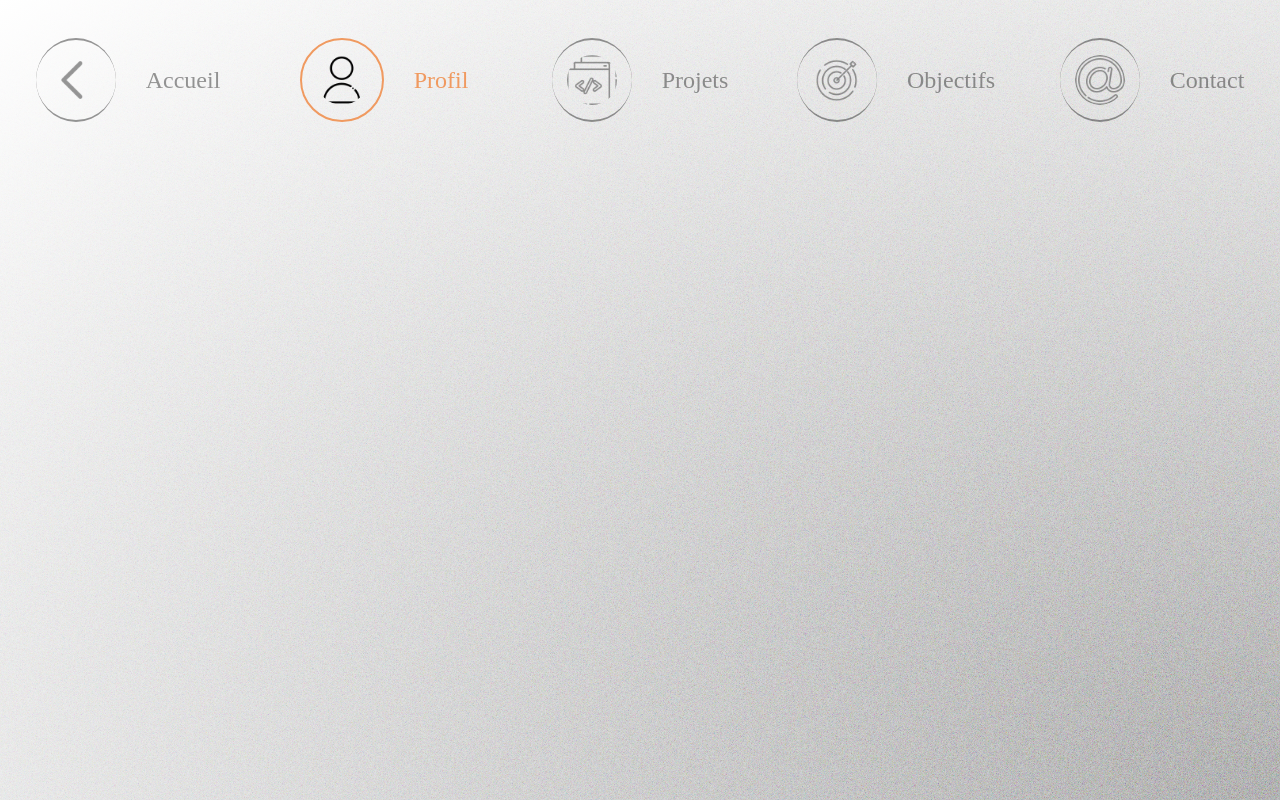
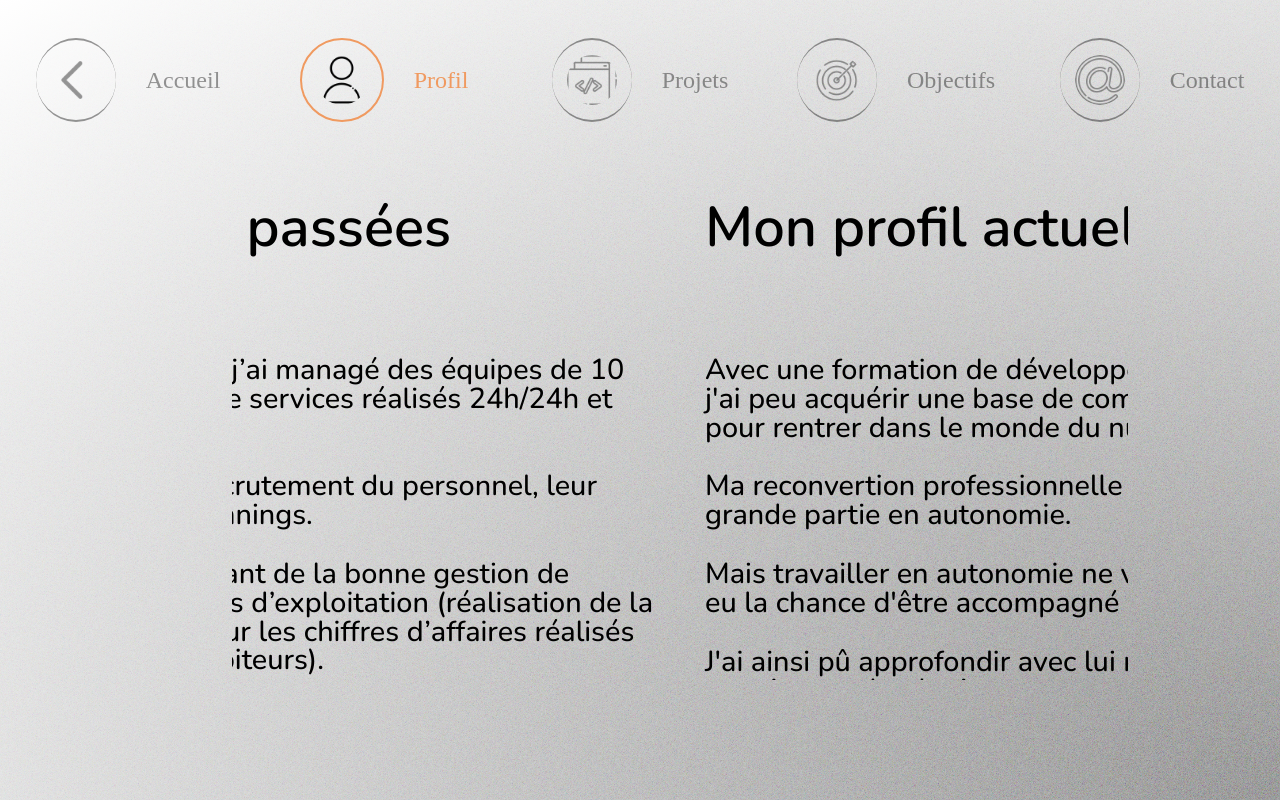
Before and after one commit to Arnaud-Goguelin/portfolio_Arnaud_Goguelin, a React (Vite) app: page /Profil in a window 1280 px wide. Built offline with nearby package versions, Linux system fonts and the light colour scheme.

Commit message:
page Profil créée, reste mise en page à finir

```diff
--- /dev/null
+++ b/src/components/textDisplay/textDisplay.jsx
@@ -0,0 +1,28 @@
+import PropTypes from 'prop-types'
+
+import './textDisplay.scss'
+
+function TextDisplay({ title, paragraphs, skills }) {
+
+    return(
+        <div className='contentToDisplay'>
+            <h2>{title}</h2>
+            {paragraphs.map((content, index) => (
+                <p key={index + 'paragraph'}>{content}</p>
+            ))}
+            <ul>
+                {skills.map((content, index) => (
+                <li key={index + 'skill'}>{content}</li>
+                ))}
+            </ul>
+        </div>
+    )
+}
+
+export default TextDisplay
+
+TextDisplay.propTypes  = {
+    title: PropTypes.string,
+    paragraphs: PropTypes.array,
+    skills: PropTypes.array
+  }
--- /dev/null
+++ b/src/components/textDisplay/textDisplay.scss
@@ -0,0 +1,31 @@
+@use '../../variables';
+
+.contentToDisplay {
+    position: relative;
+    width: 100%;
+    height: 100%;
+    margin: 0 25px;
+
+    h2 {
+        margin: 0 0 100px 0;
+        font-size: 3.5em;
+        font-weight: 600;
+    }
+
+    p, li {
+        margin: 0 0 30px 0;
+        font-size: 1.8em;
+    }
+
+    .before__partOne {
+        font-size: 0.8em;
+    }
+
+    .before__partTwo {
+        font-size: 0.6em;
+    }
+
+    .before__partThree {
+        font-size: 0.4em;
+    }
+}
--- /dev/null
+++ b/src/data/profilDatas.json
@@ -0,0 +1,39 @@
+[
+    {
+        "id": "Past20142022",
+        "title": "Mes expériences passées",
+        "paragraphs": [
+            "Ancien directeur adjoint d’hôtel, j’ai managé des équipes de 10 personnes. J’étais responsable de services réalisés 24h/24h et 365 jours par an.",
+            "Mes missions concernaient le recrutement du personnel, leur formation, la réalisation des plannings.",
+            "Avec mon ou ma n+1, j’étais garant de la bonne gestion de l’établissement, tant sur les coûts d’exploitation (réalisation de la comptabilité fournisseurs) que sur les chiffres d’affaires réalisés (gestion des comptes clients débiteurs).",
+            "Une bonne connaissance de la place où j’exerçais, et de mon mix client, était nécessaire pour assurer un revenue management cohérent et d'optimiser le taux d’occupation et le prix moyen de vente...",
+            "Mais ça c’était avant.",
+            "En 2022, j’ai pris la décision de changer de carrière, pour me dédier à une passion latente chez moi, vers laquelle je revenais toujours.",
+            "Je ne regrette pas mes expériences passées, elles m’ont beaucoup apporté en termes :"
+        ],
+        "skills": [
+            "de Communication,",
+            "d'Organisation,",
+            "de Prise de décision,",
+            "de Sens du service."
+        ]
+    },
+    {
+        "id": "Now2022toInfinite",
+        "title": "Mon profil actuel",
+        "paragraphs": [
+            "Avec une formation de développeur web chez Openclassroomsn, j'ai peu acquérir une base de compétences techniques solide pour rentrer dans le monde du numérique.",
+            "Ma reconvertion professionnelle est le fruit d'un travail réalisé en grande partie en autonomie.",
+            "Mais travailler en autonomie ne veut pas dire travailler seul. J'ai eu la chance d'être accompagné par un mentor.",
+            "J'ai ainsi pû approfondir avec lui mes connaissances dans certaines technologies.",
+            "Mes projets seront plus explicites qu'un long paragraphe pour vous prouver mes compétences techniques.",
+            "J'ai bien l'intention de continuer mon apprentissage dans le monde du numérique, mais cette première formation m'a permis de développer de nouvelles compétences:"
+        ],
+        "skills": [
+            "Adaptation,",
+            "Autonomie,",
+            "Apprentissage,",
+            "Résolution de problème."
+        ]
+    }
+]
--- a/src/main.scss
+++ b/src/main.scss
@@ -62,7 +62,7 @@ table {
   height: 100vh;
   background:
     radial-gradient(at right bottom,
-      rgba(0, 0, 0, 0.2),
+      rgba(0, 0, 0, 0.3),
       rgba(255, 255, 255, 1)),
     url(./noiseFilter.svg);
   display: flex;
--- a/src/pages/profilPage/profilPage.jsx
+++ b/src/pages/profilPage/profilPage.jsx
@@ -1,52 +1,47 @@
 import { useRef, useState } from 'react'
+import TextDisplay from '../../components/textDisplay/textDisplay'
 
+import profilDatas from '../../data/profilDatas.json'
 import './profilPage.scss'
 
 function ProfilPage() {
 
-    const timeBar = useRef(null)
+    const mobileContent = useRef(null)
+
     const [distance, setDistance] = useState(0);
-    // const profilContent = useRef(null)
 
-    // const [measuredWidth, setMeasuredWidth] = useState(0)
-
-    // useEffect(() => {
-    //     console.log(profilContent.current)
-
-    //     setMeasuredWidth(profilContent.current.scrollWidth);
-    //   }, [profilContent]);
-
-    //   console.log(measuredWidth)
 
     function calculDistance() {
         window.onload = () => {
-        const timeBarToMove = timeBar.current
-            const rect = timeBarToMove.getBoundingClientRect();
+        const contentToMove = mobileContent.current
+            const rect = contentToMove.getBoundingClientRect();
             setDistance(rect.left)
     }}
     calculDistance()
-    console.log(distance)
 
     function handleMouseMouve(event) {
-        const timeBarToMove = timeBar.current
-        timeBarToMove.style.left = event.pageX - distance + 'px';
+        const contentToMove = mobileContent.current
+        const contentMeasured = contentToMove.childNodes[0].scrollWidth
+        contentToMove.style.left = event.pageX - Math.abs(distance) - contentMeasured + 'px';
     }
 
     return (
         <section
-        className='profil__content'
-        // ref={profilContent}
+        className='profilPage__displayZone'
         onMouseMove={(event) => handleMouseMouve(event)}
         >
-            <div
-                className='profil__timeBar'
-                ref={timeBar}
-                // style={{ height: measuredHeight }}
-            ></div>
-
+            <div className='profilPage__mobile' ref={mobileContent}>
+                {profilDatas.map(data => (
+                    <TextDisplay
+                        key={data.id}
+                        title={data.title}
+                        paragraphs={data.paragraphs}
+                        skills={data.skills}
+                    />
+                ))}
+            </div>
         </section>
     )
-
 }
 
 export default ProfilPage
--- a/src/pages/profilPage/profilPage.scss
+++ b/src/pages/profilPage/profilPage.scss
@@ -1,16 +1,21 @@
 @use '../../variables';
 
-.profil__content {
-    width: 100%;
-    height: 100%;
-    display: flex;
+.profilPage__displayZone {
+    margin: auto 0 auto 80px;
+    width: 70vw;
+    height: 70vh;
+    cursor: col-resize;
+    overflow: hidden;
 
-    .profil__timeBar {
+    .profilPage__mobile {
+        margin: 80px 0 0 0;
+        width: 200%;
+        height: 100%;
         position: relative;
-        height: 100%;
-        width: 10px;
-        background-color: rgba(0, 0, 0, 0.5);
+        display: flex;
+        align-items: center;
+        justify-content: center;
+        overflow: hidden;
+        left: -50%;
     }
-
-
 }
```
